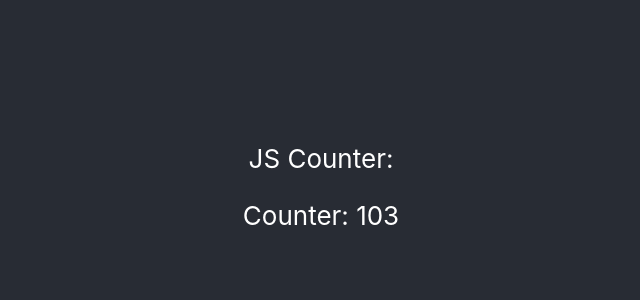
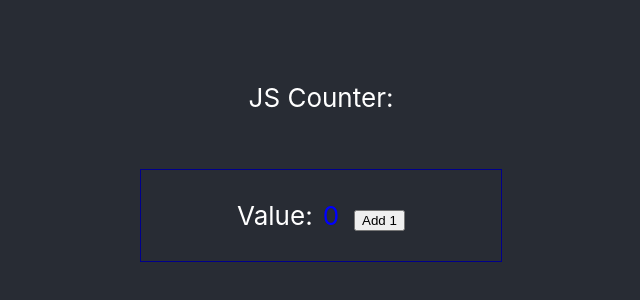
Before and after one commit to MMadejsza/React-bases-Review, a React (Create React App) app in the folder react-basics-review/: page / in a window 1280 px wide. Shown: the part 226-526 px from the top of the page, without its empty margins (319-959 px from the left). Built offline with nearby package versions, Linux system fonts and the light colour scheme.

Commit message:
Creating and changing state

```diff
--- a/react-basics-review/src/App.js
+++ b/react-basics-review/src/App.js
@@ -1,4 +1,3 @@
-import logo from './logo.svg';
 import './App.css';
 import Counter from "./Counter"
 
@@ -9,7 +8,7 @@ function App() {
         <p>
           JS Counter:
         </p>
-        <Counter myValue="103" />
+        <Counter />
 
       </header>
     </div >
--- /dev/null
+++ b/react-basics-review/src/Counter.css
@@ -0,0 +1,17 @@
+.counter {
+    border: 1px solid darkblue;
+    padding: 30px;
+    width: 300px;
+    left: 0;
+    right: 0;
+    margin: 30px auto;
+}
+
+.counter span.value {
+    margin-left: 10px;
+    color: blue;
+}
+
+.btn {
+    margin-left: 15px;
+}
--- a/react-basics-review/src/Counter.js
+++ b/react-basics-review/src/Counter.js
@@ -1,7 +1,34 @@
 import React, { Component } from 'react';
+import "./Counter.css"
+
 class Counter extends Component {
+    constructor(props) {
+        super(props);
+        this.state = {
+            counterValue: 0,
+        }
+    }
+
+    changeValue = () => {
+        this.setState((prevState) => {
+            return ({
+                counterValue: prevState.counterValue + 1
+            })
+        })
+    }
+
     render() {
-        return (<div className="counter">Counter: {this.props.myValue}</div>)
+        return (
+            <div className="counter">
+
+                Value:
+                <span className="value">
+                    {this.state.counterValue}
+                </span>
+                <button className="btn" onClick={this.changeValue}>Add 1</button>
+            </div>
+
+        )
     }
 }
 
```
Also changed, not shown: react-basics-review/src/logo.svg (deleted).
